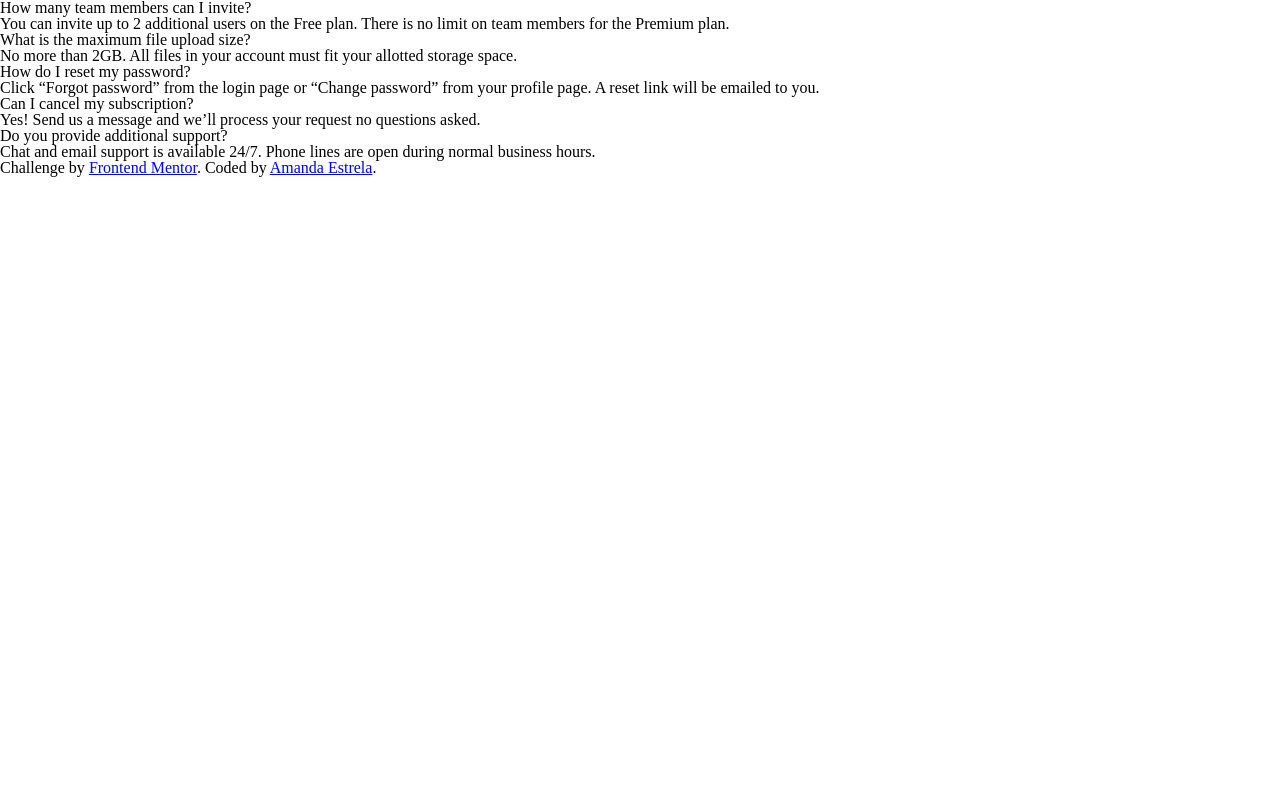
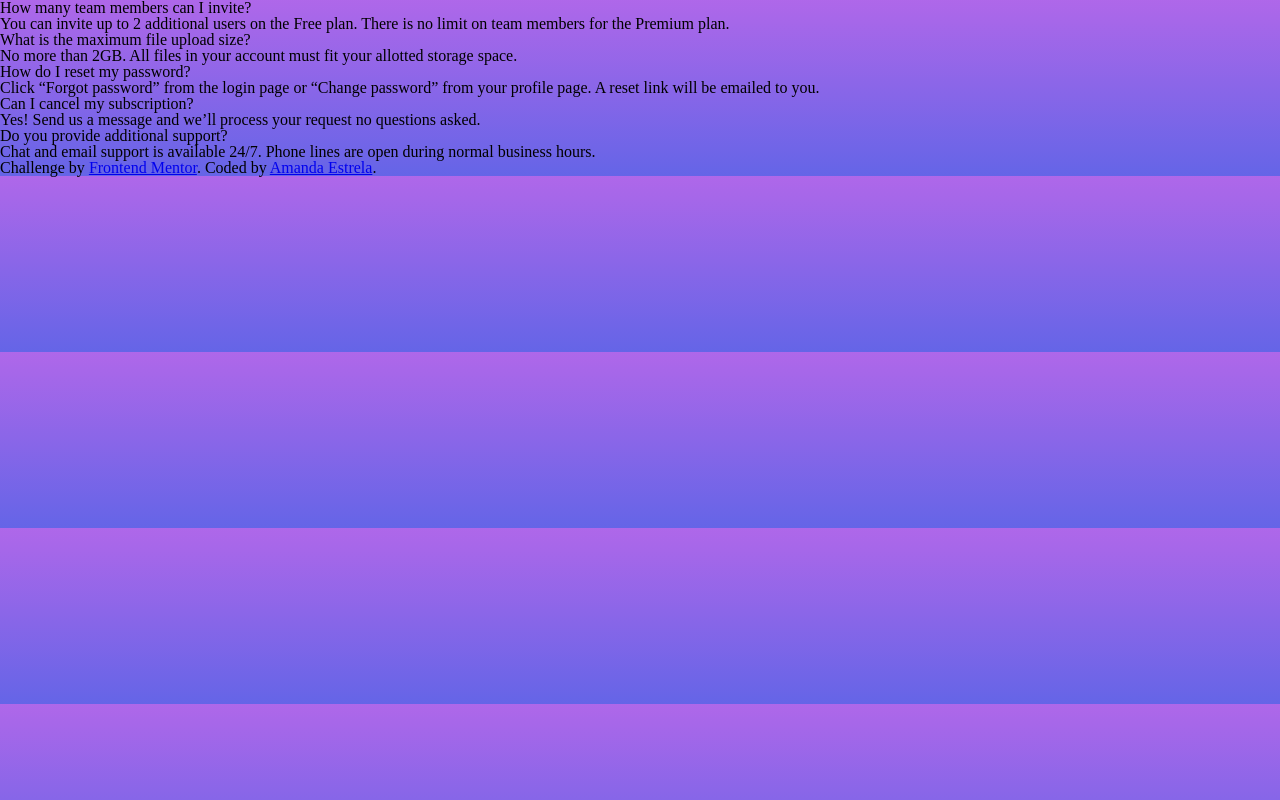
Before and after one commit to amanda-estrela/FAQ, a plain HTML site: page index.html in a window 1280 px wide. Drawn offline with Linux system fonts and the light colour scheme.

Commit message:
Background

```diff
--- a/css/style.css
+++ b/css/style.css
@@ -0,0 +1,4 @@
+body{
+    background: linear-gradient(hsl(273, 75%, 66%), hsl(240, 73%, 65%));
+
+}
--- a/index.html
+++ b/index.html
@@ -3,9 +3,9 @@
 <head>
   <meta charset="UTF-8">
   <meta name="viewport" content="width=device-width, initial-scale=1.0">
+  <link href="css/reset.css" rel="stylesheet">
   <link rel="icon" type="image/png" sizes="32x32" href="./images/favicon-32x32.png">
   <title>Frontend Mentor | FAQ Accordion Card</title>
-  <link href="css/reset.css" rel="stylesheet">
   <link href="css/style.css" rel="stylesheet">
 </head>
 <body>
```
